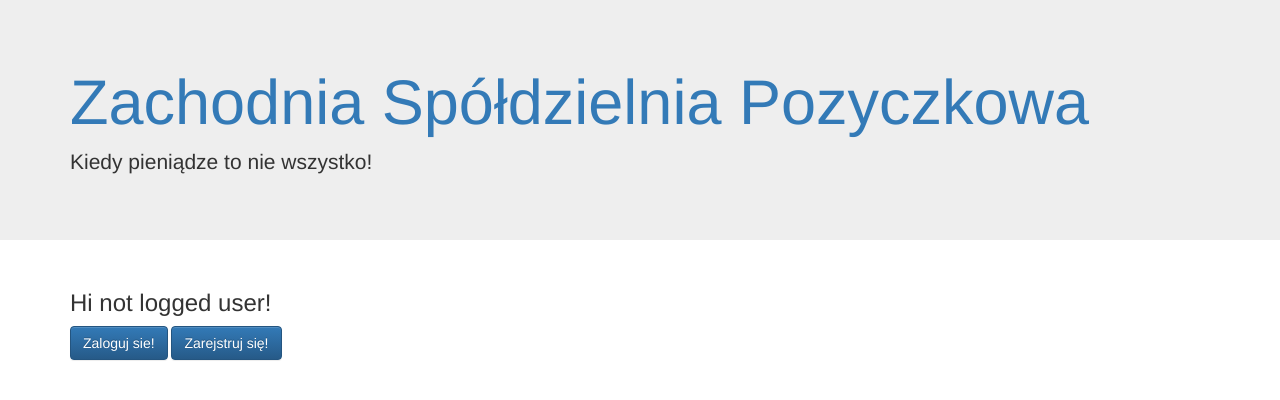
After one commit to Adimus11/Cyber-Security, a Django app: page / in a window 1280 px wide. The commit adds this page. Shown: the top 400 px of the page. Run offline with Django 3.2, Linux system fonts and the light colour scheme; some libraries are stand-ins or nearby versions.

Commit message:
Super sajt

```diff
--- a/lista6/bank/main/urls.py
+++ b/lista6/bank/main/urls.py
@@ -1,6 +1,16 @@
 from django.urls import path
-from main.views import signup
+from main.views import (
+    index,
+    signup,
+    account,
+    signin,
+    signout,
+)
 
 urlpatterns = [
     path('signup/', signup, name='signup'),
+    path('', index, name='index'),
+    path('account/', account, name='account'),
+    path('signin/', signin, name='login'),
+    path('signout', signout, name='logout')
 ]
--- a/lista6/bank/main/views.py
+++ b/lista6/bank/main/views.py
@@ -1,19 +1,69 @@
-from django.contrib.auth import login, authenticate
+from django.contrib.auth import login, authenticate, logout
 from django.shortcuts import render, redirect
+from django.urls import reverse
 
-from .forms import BankUserRegisterForm
+from .forms import BankUserRegisterForm, BankUserLoginForm
+from .models import BankUser
 
 
 def signup(request):
+    if request.user.is_authenticated:
+        return redirect(reverse('account'))
+
     if request.method == 'POST':
         form = BankUserRegisterForm(request.POST)
         if form.is_valid():
-            form.save()
-            username = form.cleaned_data.get('username')
-            raw_password = form.cleaned_data.get('password1')
-            user = authenticate(username=username, password=raw_password)
-            login(request, user)
-            return redirect('home')
+            username = form.cleaned_data['username']
+            mail = form.cleaned_data['email']
+            password = form.cleaned_data['password']
+            BankUser.objects.create_user(
+                username, email=mail, password=password
+            )
+            return redirect(reverse('login'))
     else:
         form = BankUserRegisterForm()
-    return render(request, 'signup.html', {'form': form})
+    return render(request, 'sign.html', {'form': form})
+
+
+def signin(request):
+    if request.user.is_authenticated:
+        return redirect(reverse('account'))
+
+    if request.method == 'POST':
+        form = BankUserLoginForm(request.POST)
+        if form.is_valid():
+            username = form.cleaned_data['username']
+            raw_password = form.cleaned_data['password']
+            print(username, raw_password)
+            user = authenticate(
+                request, username=username, password=raw_password
+            )
+            if user is not None:
+                login(request, user)
+                return redirect(reverse('account'))
+            else:
+                return redirect(reverse('index'))
+    else:
+        form = BankUserLoginForm()
+    return render(request, 'sign.html', {'form': form})
+
+
+def signout(request):
+    if request.user.is_authenticated:
+        logout(request)
+    return redirect(reverse('account'))
+
+
+def account(request):
+    if request.user.is_authenticated:
+        return render(request, 'details.html', {'user': request.user})
+    else:
+        return redirect(reverse('index'))
+
+
+def index(request):
+    if request.user.is_authenticated:
+        user = request.user
+    else:
+        user = None
+    return render(request, 'index.html', {'user': user})
--- a/lista6/bank/templates/base.html
+++ b/lista6/bank/templates/base.html
@@ -1,6 +1,25 @@
 <html>
+    <head>
+        <!-- Latest compiled and minified CSS -->
+<link rel="stylesheet" href="https://maxcdn.bootstrapcdn.com/bootstrap/3.3.7/css/bootstrap.min.css" integrity="sha384-BVYiiSIFeK1dGmJRAkycuHAHRg32OmUcww7on3RYdg4Va+PmSTsz/K68vbdEjh4u" crossorigin="anonymous">
+
+<!-- Optional theme -->
+<link rel="stylesheet" href="https://maxcdn.bootstrapcdn.com/bootstrap/3.3.7/css/bootstrap-theme.min.css" integrity="sha384-rHyoN1iRsVXV4nD0JutlnGaslCJuC7uwjduW9SVrLvRYooPp2bWYgmgJQIXwl/Sp" crossorigin="anonymous">
+
+<!-- Latest compiled and minified JavaScript -->
+<script src="https://maxcdn.bootstrapcdn.com/bootstrap/3.3.7/js/bootstrap.min.js" integrity="sha384-Tc5IQib027qvyjSMfHjOMaLkfuWVxZxUPnCJA7l2mCWNIpG9mGCD8wGNIcPD7Txa" crossorigin="anonymous"></script>
+    </head>
     <body>
+    <div class="jumbotron jumbotron-fluid">
+            <div class="container">
+            <a href="{% url 'index' %}"><h1 class="display-4">Zachodnia Spółdzielnia Pozyczkowa</h1></h1></a>
+            <p class="lead">Kiedy pieniądze to nie wszystko!</p>
+    </div>
+    </div>
+    <div class="container">
+
         {% block content %}
         {% endblock %}
+    </div>
     </body>
 </html>
--- /dev/null
+++ b/lista6/bank/templates/index.html
@@ -0,0 +1,12 @@
+{% extends 'base.html' %}
+
+{% block content %}
+  {% if user %}
+    <h2> Hello, {{ user.username }} </h2>
+    <a href="{% url 'account' %}"><button type="button" class="btn btn-primary">Przejdź do konta!</button></a>
+  {% else %}
+    <h3> Hi not logged user! </h3>
+    <a href="{% url 'login' %}"><button type="button" class="btn btn-primary">Zaloguj sie!</button></a>
+    <a href="{% url 'signup' %}"><button type="button" class="btn btn-primary">Zarejstruj się!</button></a>
+  {% endif %}
+{% endblock %}
```
Also changed, not shown: lista6/bank/main/forms.py (+11 -1 lines), lista6/bank/templates/details.html (added, +8 -0 lines), lista6/bank/db.sqlite3, lista6/bank/templates/sign.html (renamed from lista6/bank/templates/signup.html).
